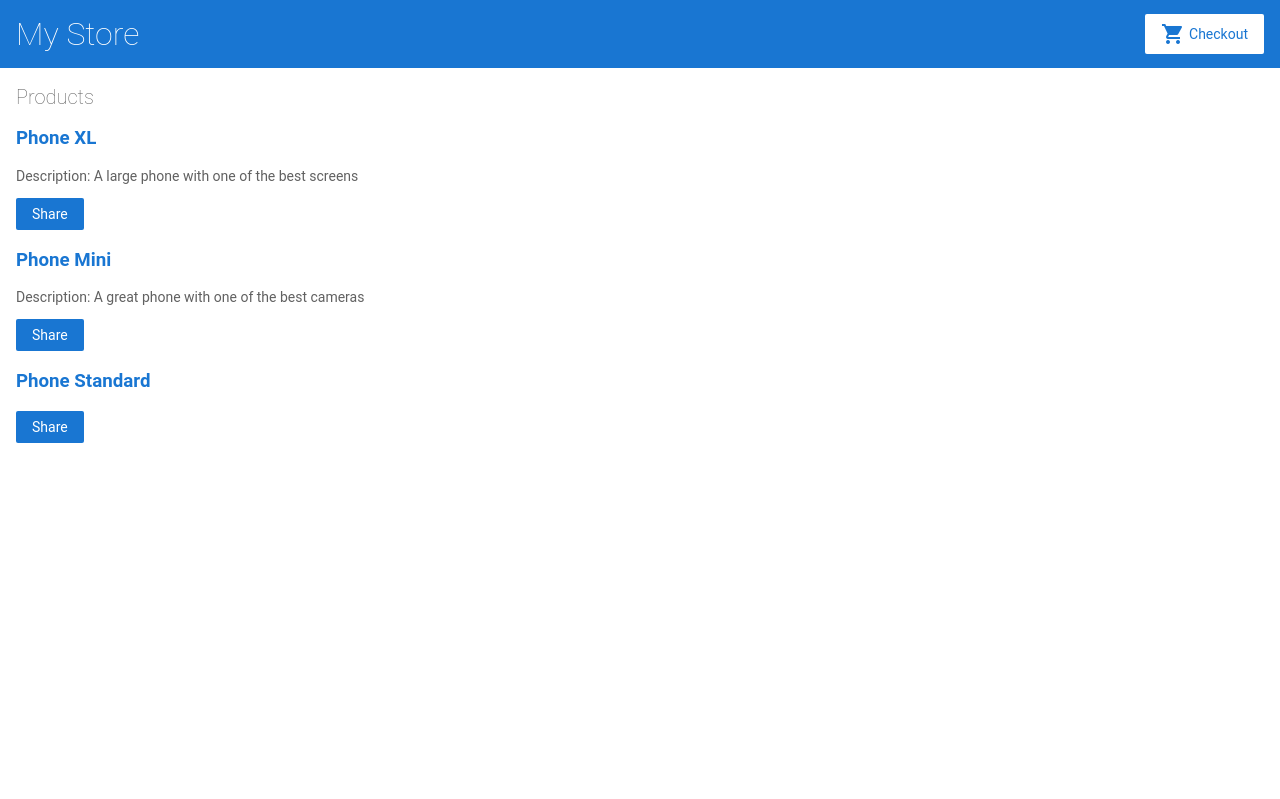
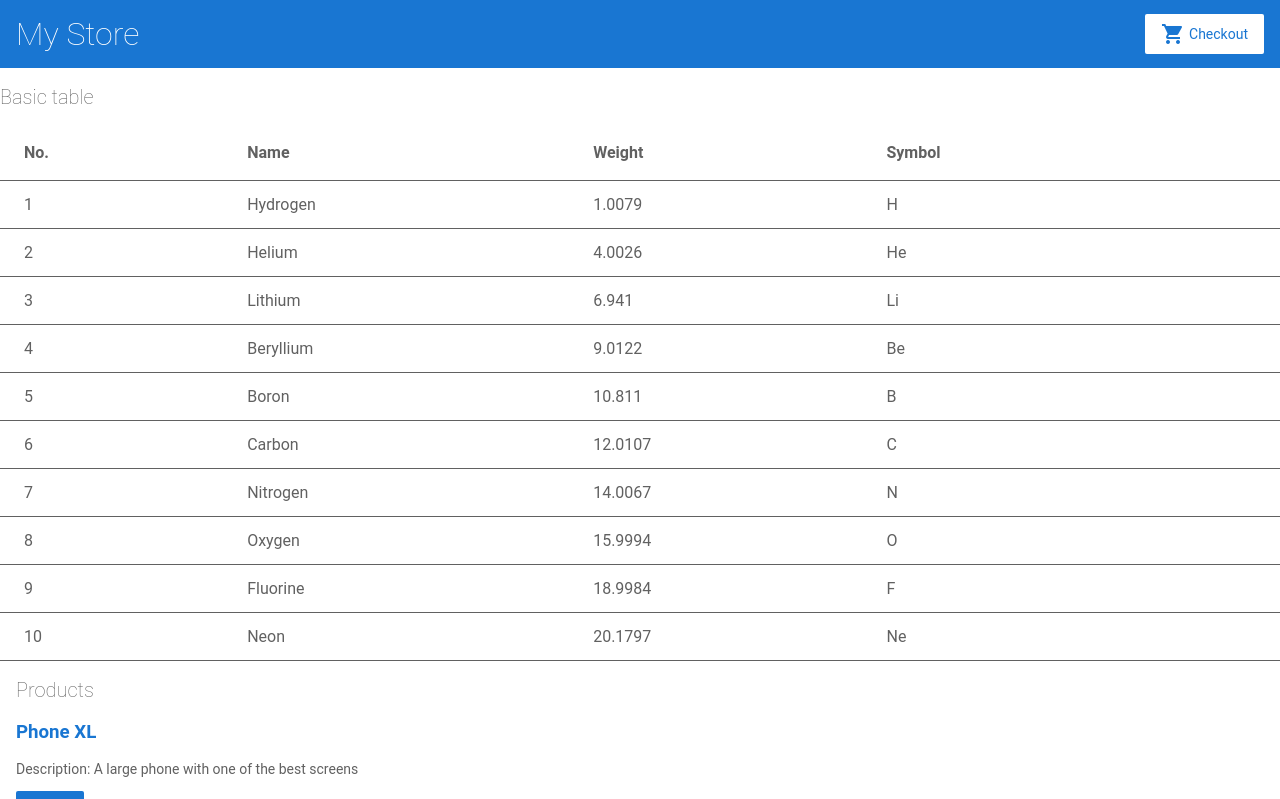
Before and after one commit to pietkun-j/angular-whsrsw, an Angular app: page / in a window 1280 px wide. Shown: the top 799 px of the page. Built offline with nearby package versions, Linux system fonts and the light colour scheme.

Commit message:
3 files modified v2

```diff
--- a/package.json
+++ b/package.json
@@ -9,7 +9,7 @@
     "@angular/compiler": "9.1.12",
     "@angular/core": "9.1.12",
     "@angular/forms": "9.1.12",
-    "@angular/material": "^10.2.0",
+    "@angular/material": "10.2.0",
     "@angular/platform-browser": "9.1.12",
     "@angular/platform-browser-dynamic": "9.1.12",
     "@angular/router": "9.1.12",
--- a/src/app/app.component.html
+++ b/src/app/app.component.html
@@ -1,13 +1,8 @@
 <app-top-bar></app-top-bar>
-
-
-
-
+<app-table-basic></app-table-basic>
 <div class="container">
 	<router-outlet></router-outlet>
 </div>
-
-<!--table-basic-example></table-basic-example>
 
 <!--
 Copyright Google LLC. All Rights Reserved.
```
Also changed, not shown: src/app/app.module.ts (+5 -5 lines).
